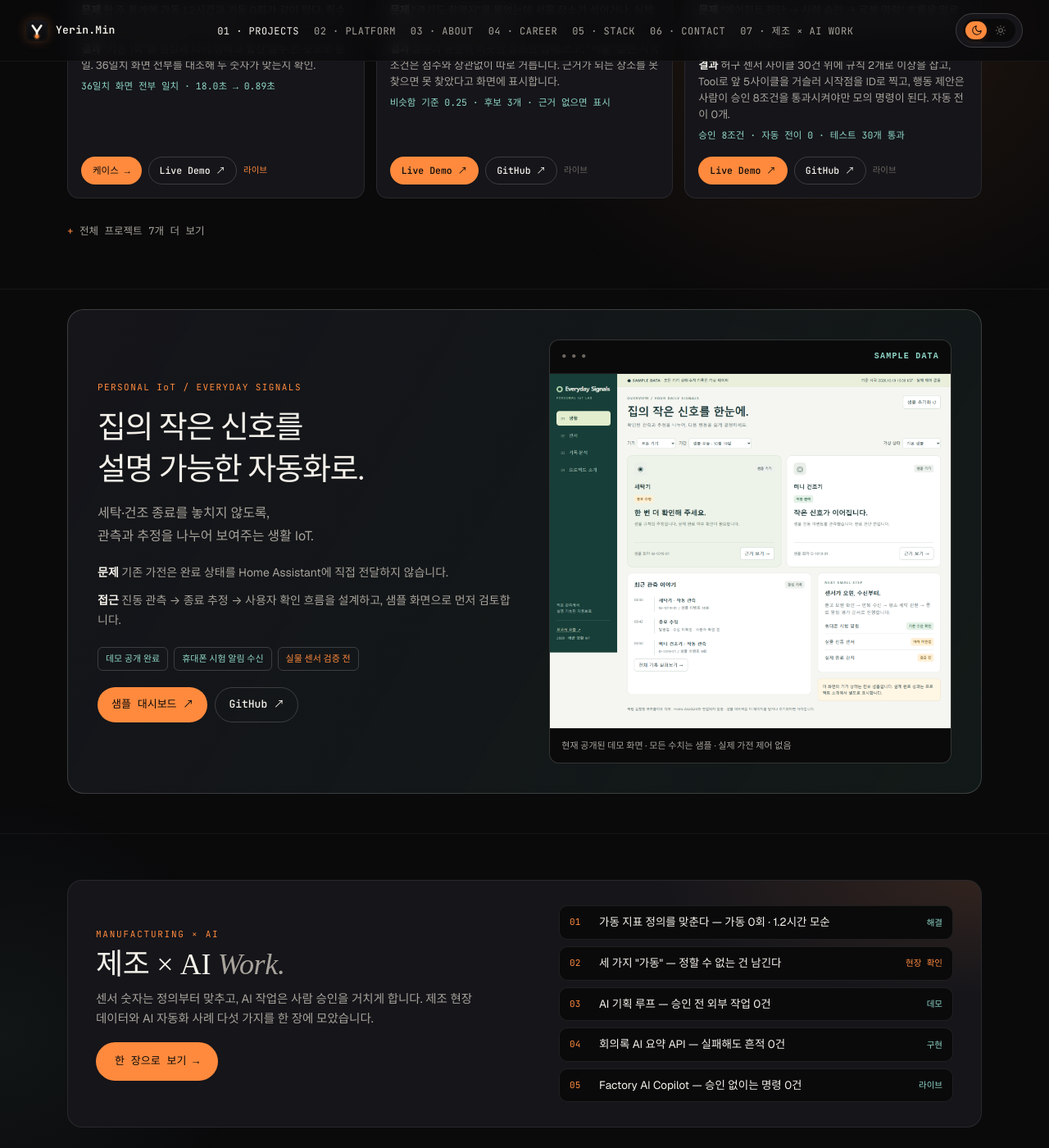
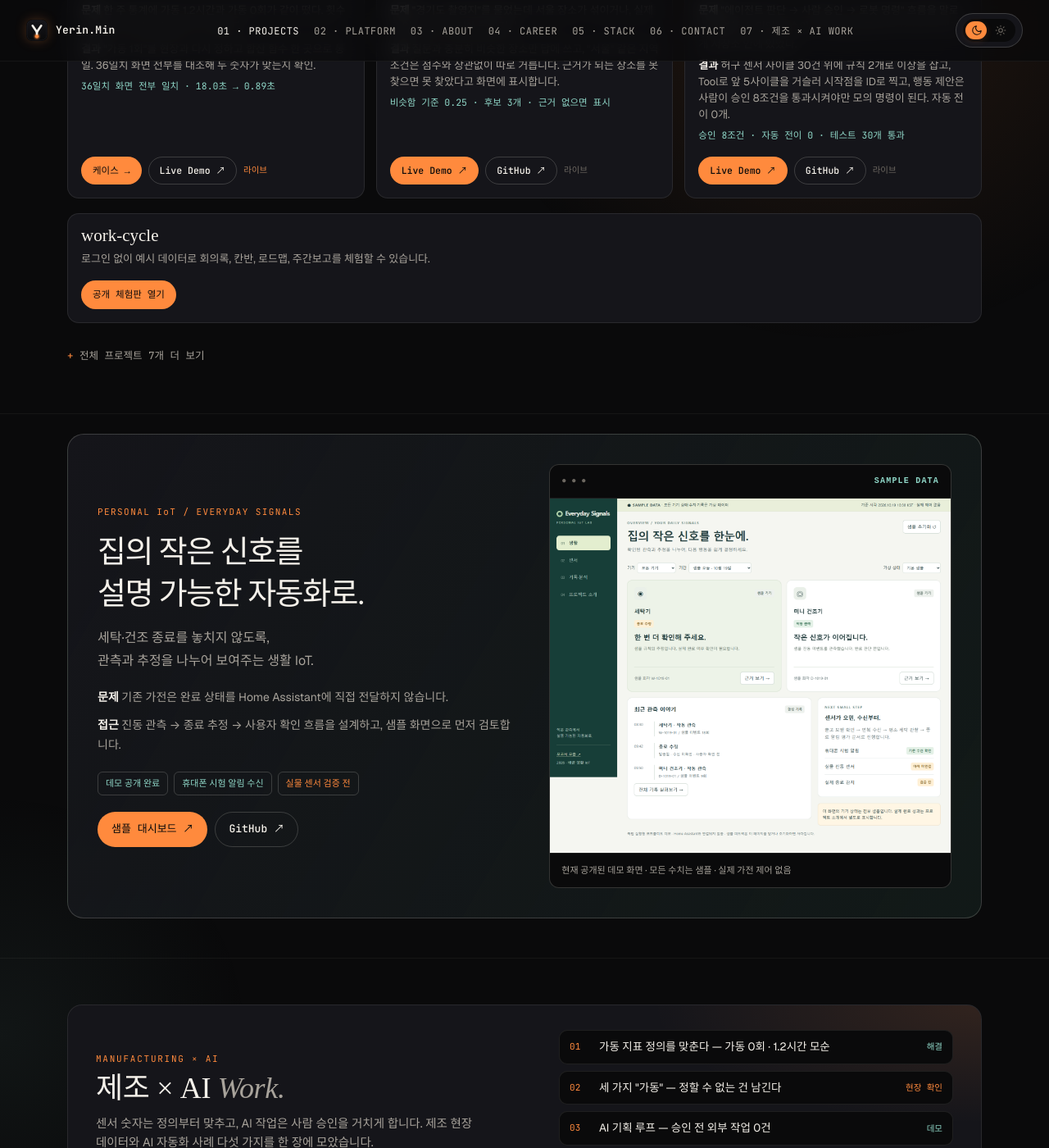
Before and after one commit to feed-mina/feed-mina.github.io, a Jekyll site: the page index.html, which Jekyll copies as it is, in a window 1280 px wide and 1400 px high, scrolled down 1527 px. Shown: the whole window at 82% size. Built offline with Jekyll 4.4.1, drawn with Linux system fonts in a browser that asks for light colours; some web fonts are replaced.

Commit message:
Add work-cycle public demo to portfolio

```diff
--- a/index.html
+++ b/index.html
@@ -1016,6 +1016,7 @@
     overflow:hidden; transition: transform .2s, border-color .2s;
   }
   .case:hover{ transform: translateY(-3px); border-color: var(--amber);}
+  .work-cycle-demo{ margin-top: 18px; scroll-margin-top: 90px; }
   .case a:focus-visible{ outline: 2px solid var(--amber); outline-offset: 2px;}
   .case .ln a.btn:hover{ border-color: var(--amber);}
   .case img{ width:100%; height:auto; aspect-ratio: 16/9; object-fit: cover; object-position: top; border-bottom: 1px solid var(--line);}
@@ -1396,6 +1397,14 @@
       </div>
     </div>
 
+    <article class="case work-cycle-demo" id="work-cycle" aria-labelledby="work-cycle-title">
+      <div class="b">
+        <h3 id="work-cycle-title">work-cycle</h3>
+        <p class="q">로그인 없이 예시 데이터로 회의록, 칸반, 로드맵, 주간보고를 체험할 수 있습니다.</p>
+        <div class="ln"><a class="btn primary" href="https://work-cycle-demo.minyerin.chatgpt.site/" target="_blank" rel="noopener">공개 체험판 열기</a></div>
+      </div>
+    </article>
+
     <details class="more">
       <summary>전체 프로젝트 7개 더 보기</summary>
       <ul data-more-projects></ul>
```
